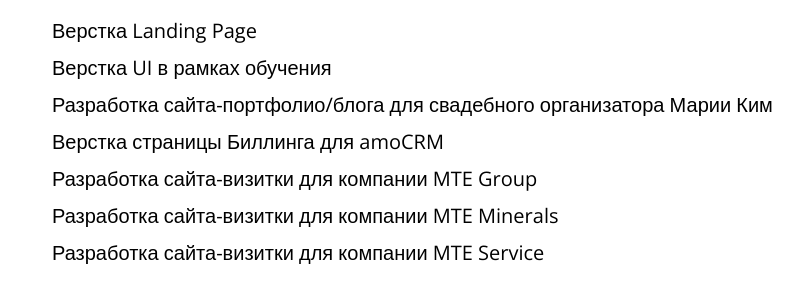
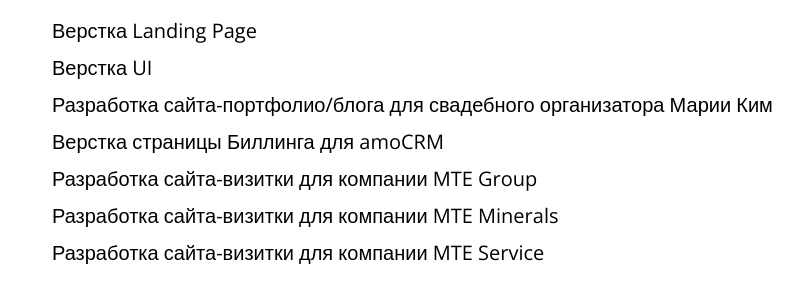
Before and after one commit to passportradio/passportradio.github.io, a plain HTML site: page index.html in a window 1280 px wide. Shown: the part 86-388 px from the top of the page, without its empty margins (26-829 px from the left). Drawn offline with nearby package versions, Linux system fonts and the light colour scheme.

Commit message:
edit index

```diff
--- a/index.html
+++ b/index.html
@@ -12,7 +12,7 @@
         <h1 class="title">Примеры работ</h1>
         <ul class="list">
             <li><a href="https://passportradio.github.io/works/business_landing/" target="_blank">Верстка Landing Page</a></li>
-            <li><a href="https://passportradio.github.io/works/flat_ui/" target="_blank">Верстка UI в рамках обучения</a></li>
+            <li><a href="https://passportradio.github.io/works/flat_ui/" target="_blank">Верстка UI</a></li>
             <li><a href="http://mariakim.ru/" target="_blank">Разработка сайта-портфолио/блога для свадебного организатора Марии Ким</a></li>
             <li><a href="https://passportradio.github.io/works/billing_page/" target="_blank">Верстка страницы Биллинга для amoCRM</a></li>
             <li><a href="http://www.mte.ru/" target="_blank">Разработка сайта-визитки для компании MTE Group</a></li>
```
